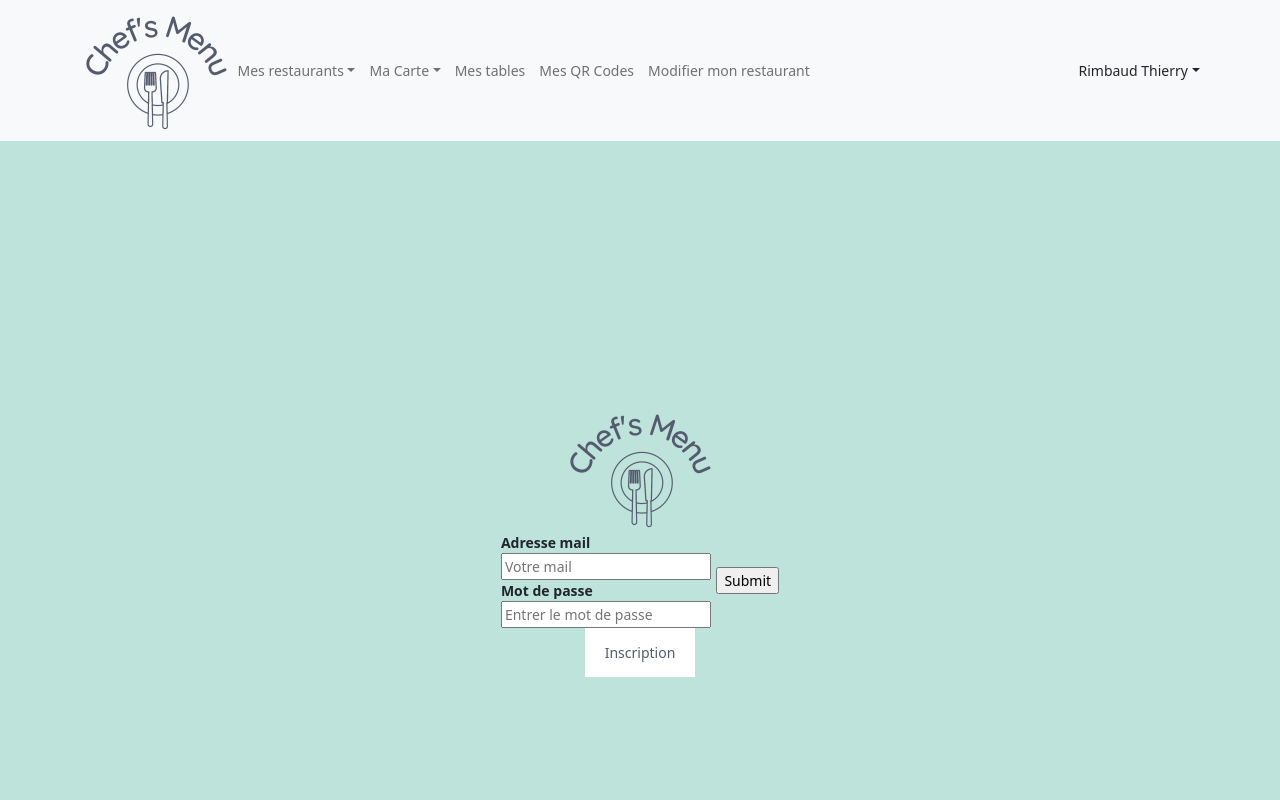
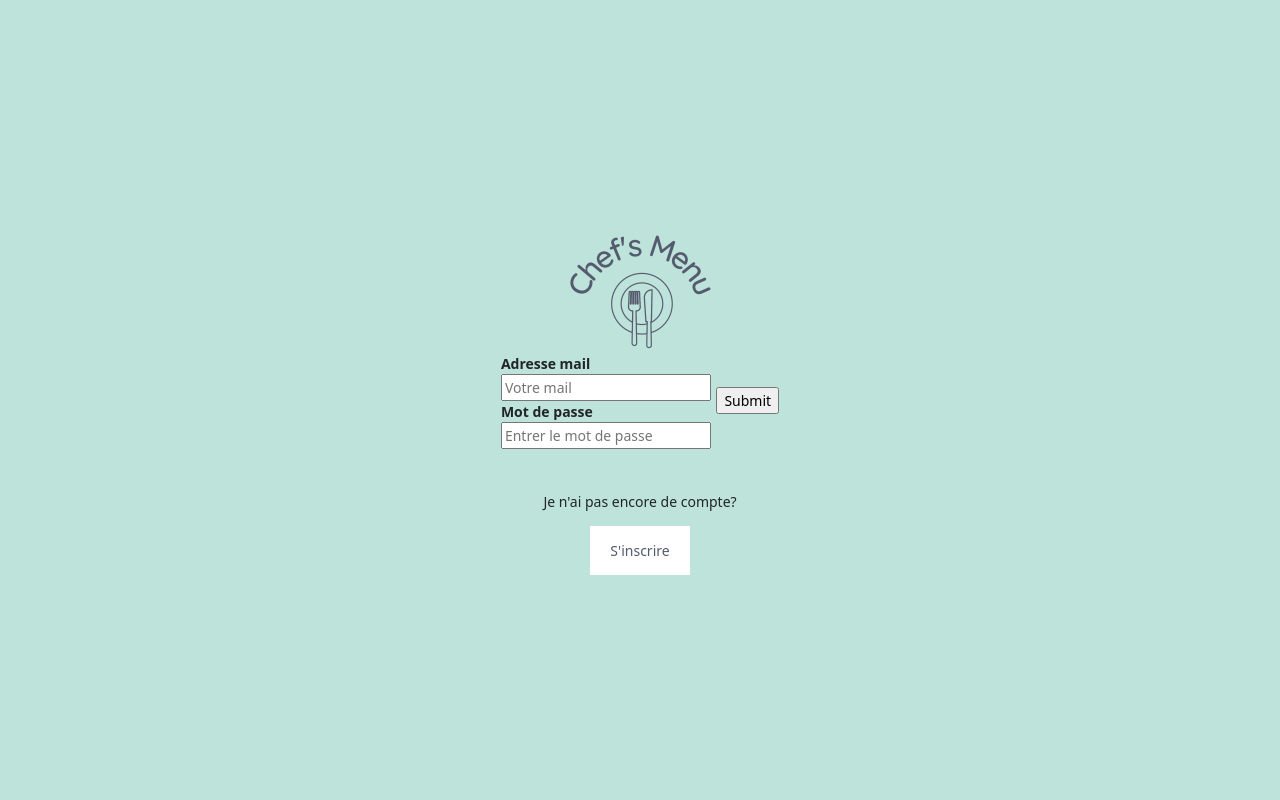
Before and after one commit to Czila/ChefsMenu_Front, a React (Create React App) app: page /listetable in a window 1280 px wide. Shown: the top 800 px of the page. Built offline with nearby package versions, Linux system fonts and the light colour scheme; no server answers.

Commit message:
css login + lien logout navbar

```diff
--- a/src/App.js
+++ b/src/App.js
@@ -33,14 +33,13 @@ function App() {
 
   return (
     <div>
-             <NavScroll />
+
       {(!isLogin) ? <Login auth={setIsLogin} /> :
+
       <div>
-
-        <button onClick={()=> logOut() }>Logout</button>
-      </div>
+      <NavScroll />
+       </div>
       }
- <EnteteListTable />
 
 
 
--- a/src/components/Navbar/NavScroll.js
+++ b/src/components/Navbar/NavScroll.js
@@ -4,10 +4,28 @@ import Navbar from 'react-bootstrap/Navbar';
 import NavDropdown from 'react-bootstrap/NavDropdown';
 import logo from '../../assets/logo.png'
 import 'bootstrap/dist/css/bootstrap.min.css';
-import { Routes, Route} from "react-router-dom";
+import {Route} from "react-router-dom";
 import AjouterunElement from '../AjouterunElement/AjouterunElement';
+import {useGestLogin} from '../../lib/useGestLogin';
+import { useEffect, useState } from 'react';
+import EnteteListTable from '../ListeTable/EnteteListeTable';
+
 
 function NavScroll() {
+
+  const gestLogin = useGestLogin()
+  const [isLogin,setIsLogin] = useState(false)
+
+
+  const logOut =() => {
+    gestLogin.logout()
+    setIsLogin(gestLogin.getState())
+  }
+
+  useEffect(() => {
+    setIsLogin(gestLogin.getState())
+  })
+
   return (
     <Navbar bg="light" expand="lg" className='navbar'>
       <Container>
@@ -38,14 +56,14 @@ function NavScroll() {
               <NavDropdown.Item href="ajouterunecategorie">Ajouter une catégorie</NavDropdown.Item>
               <NavDropdown.Item href="ajouterunmenu">Créer un menu</NavDropdown.Item>
             </NavDropdown>
-            <Nav.Link href="listetable">Mes tables</Nav.Link>
+            <Nav.Link href="/listetable">Mes tables</Nav.Link>
             <Nav.Link href="genererunqrcode">Mes QR Codes</Nav.Link>
             <Nav.Link href="modifiermoncompte">Modifier mon restaurant</Nav.Link>
             </Nav>
             <NavDropdown title="Rimbaud Thierry" id="basic-nav-dropdown">
               <NavDropdown.Item href="modifiermoncompte">Modifier mon compte</NavDropdown.Item>
               <NavDropdown.Divider />
-              <NavDropdown.Item href="logout">Log out</NavDropdown.Item>
+              <NavDropdown.Item href="logout" onClick={()=> logOut() }>Log out</NavDropdown.Item>
             </NavDropdown>
 
 
@@ -55,15 +73,18 @@ function NavScroll() {
     </Navbar>
   );
 
+
 }
-<Route path="ajouterunelement" element={<AjouterunElement />} />
+<div>
+<Route path="/ajouterunelement" element={<AjouterunElement />} />
+<Route path="/listetable" element={<EnteteListTable />} />
+</div>
 
 
-  export default NavScroll;
+export default NavScroll;
 
 
-<link
-  rel="stylesheet"
+  <link rel="stylesheet"
   href="https://cdn.jsdelivr.net/npm/bootstrap@5.2.0-beta1/dist/css/bootstrap.min.css"
   integrity="sha384-0evHe/X+R7YkIZDRvuzKMRqM+OrBnVFBL6DOitfPri4tjfHxaWutUpFmBp4vmVor"
   crossorigin="anonymous"
--- a/src/components/login/Login.js
+++ b/src/components/login/Login.js
@@ -53,7 +53,9 @@ function Login(props) {
                 </div>
             </div>
             {(erreur !=='') && <div className='alert'><label >{erreur}</label></div>}
-            <button>Inscription</button>
+
+            <p><br/><br/>Je n'ai pas encore de compte?</p>
+            <button>S'inscrire</button>
         </div>
         );
 }
```
